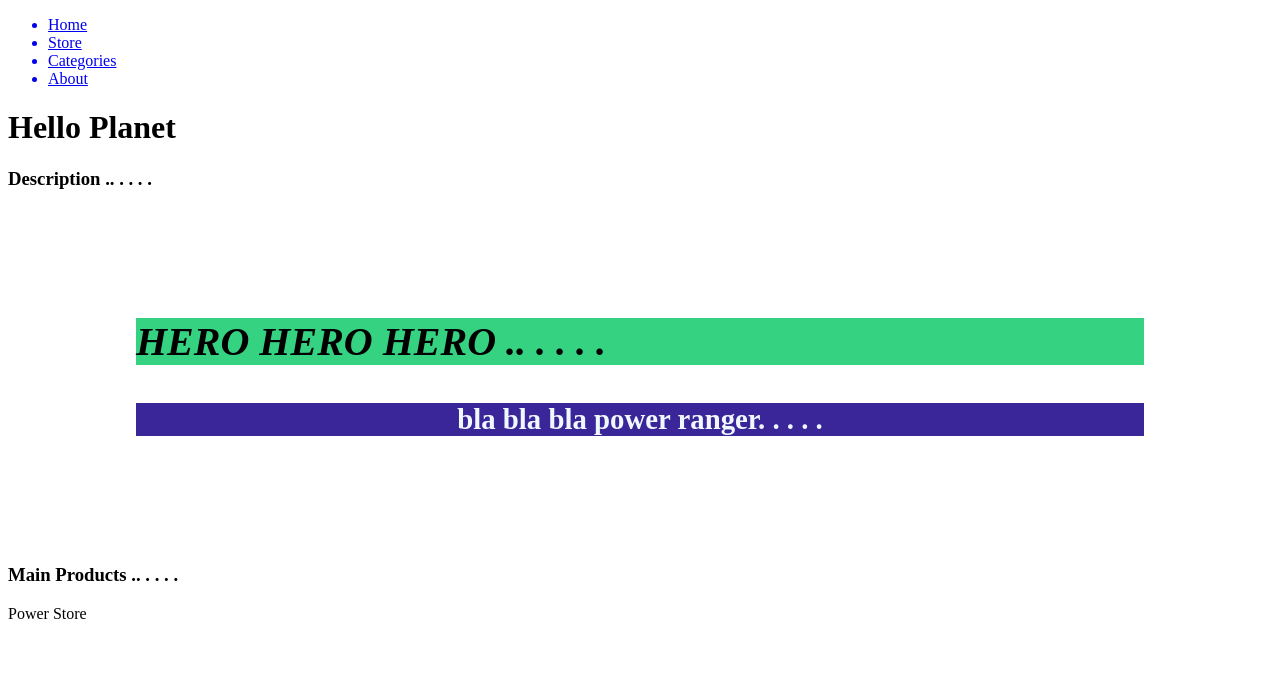
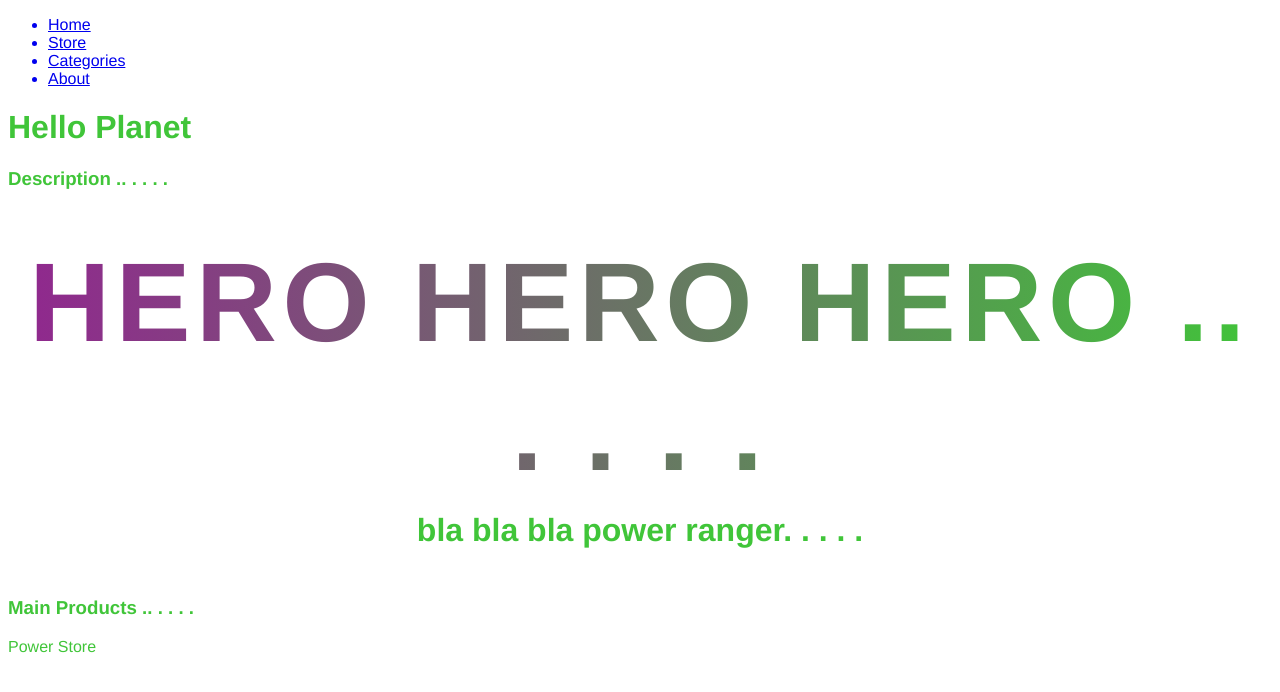
Before and after one commit to martinpercu/Nextjs-16-Store, a Next.js app: page / in a window 1280 px wide. Shown: the top 692 px of the page. Built offline with nearby package versions, Linux system fonts and the light colour scheme.

Commit message:
sass install and architecture to use it

```diff
--- a/next.config.ts
+++ b/next.config.ts
@@ -1,8 +1,6 @@
-import type { NextConfig } from "next";
+import type { NextConfig } from 'next'
 
 const nextConfig: NextConfig = {
-  /* config options here */
-  reactCompiler: true,
-};
+}
 
-export default nextConfig;
+export default nextConfig
--- a/package.json
+++ b/package.json
@@ -20,6 +20,7 @@
     "babel-plugin-react-compiler": "1.0.0",
     "eslint": "^9",
     "eslint-config-next": "16.0.10",
+    "sass": "^1.97.0",
     "typescript": "^5"
   }
 }
--- a/src/app/layout.tsx
+++ b/src/app/layout.tsx
@@ -2,6 +2,7 @@
 import { Geist, Geist_Mono } from "next/font/google";
 import { Header } from 'app/components/shared/Header'
 import { Footer } from 'app/components/shared/Footer'
+import '../sass/main.sass'
 
 
 const geistSans = Geist({
--- a/src/components/home/Hero/Hero.module.css
+++ b/src/components/home/Hero/Hero.module.css
@@ -1,4 +1,4 @@
-.Hero {
+/* .Hero {
     margin: 8rem;
 }
 
@@ -12,4 +12,4 @@
     color: aliceblue;
     text-align: center;
     background: #3a2599;
-}
+} */
--- /dev/null
+++ b/src/components/home/Hero/Hero.module.sass
@@ -0,0 +1,18 @@
+@use '../../../sass/variables' as *
+
+.Hero
+  & > h1
+    background-image: linear-gradient(270deg, $color-primary, $color-secondary)
+    background-clip: text
+    -webkit-text-fill-color: transparent
+    font-size: 7rem
+    margin: 3rem 0
+    margin-bottom: 1rem
+    letter-spacing: 0.05em
+    text-align: center
+    color: $color-primary
+  & > h2
+    font-size: 2rem
+    margin: 0 0 3rem 0
+    text-align: center
+    color: $color-primary
--- a/src/components/home/Hero/Hero.tsx
+++ b/src/components/home/Hero/Hero.tsx
@@ -1,14 +1,14 @@
-import styles from './Hero.module.css'
+import styles from './Hero.module.sass'
 
 export const Hero = () => {
     return(
         <section className={styles.Hero}>
+            <h1>
+                 HERO HERO HERO .. . . . .
+            </h1>
             <h2>
-                 HERO HERO HERO .. . . . .
+                 bla bla bla power ranger. . . . .
             </h2>
-            <h4>
-                 bla bla bla power ranger. . . . .
-            </h4>
         </section>
     )
 }
--- /dev/null
+++ b/src/sass/_variables.sass
@@ -0,0 +1,4 @@
+$color-primary: #40c539ff
+$color-secondary: #91268fff
+
+$font-stack: 'Helvetica Neue', sans-serif
--- /dev/null
+++ b/src/sass/main.sass
@@ -0,0 +1,5 @@
+@use './variables' as *
+
+body
+  font-family: $font-stack
+  color: $color-primary
```
Also changed, not shown: 2 other files (tests, documents, lock files or other folders).
